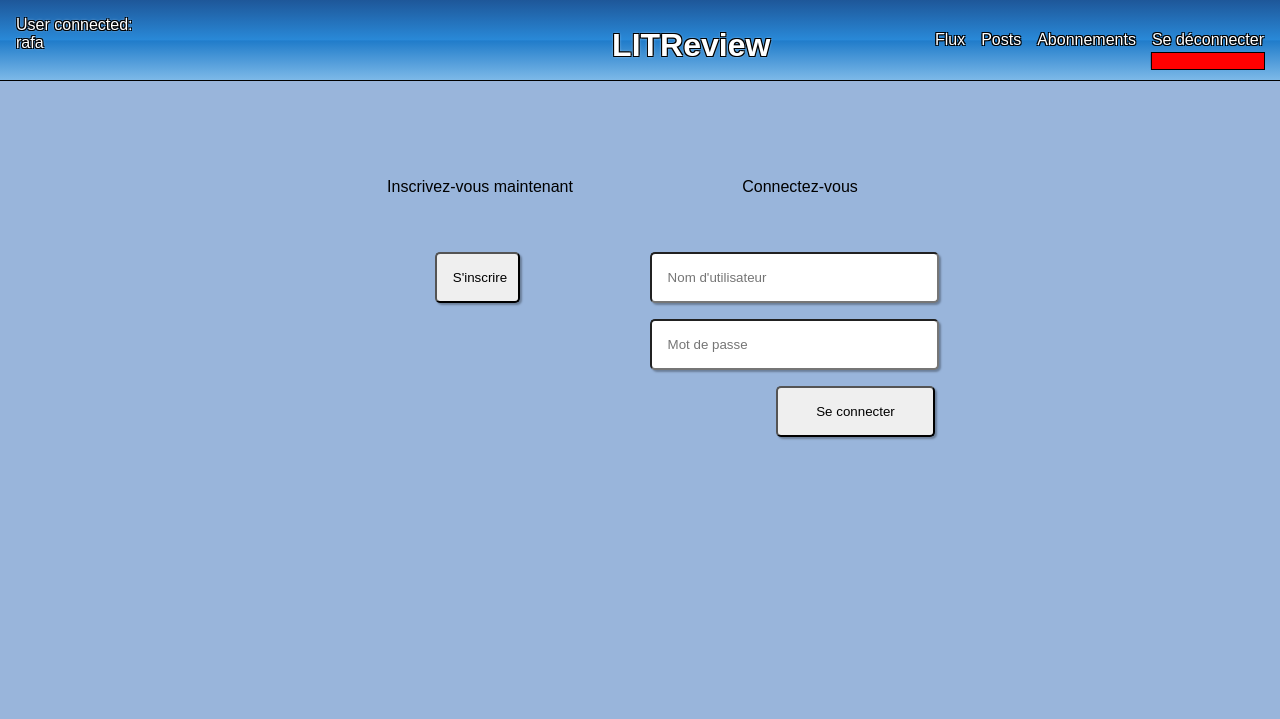
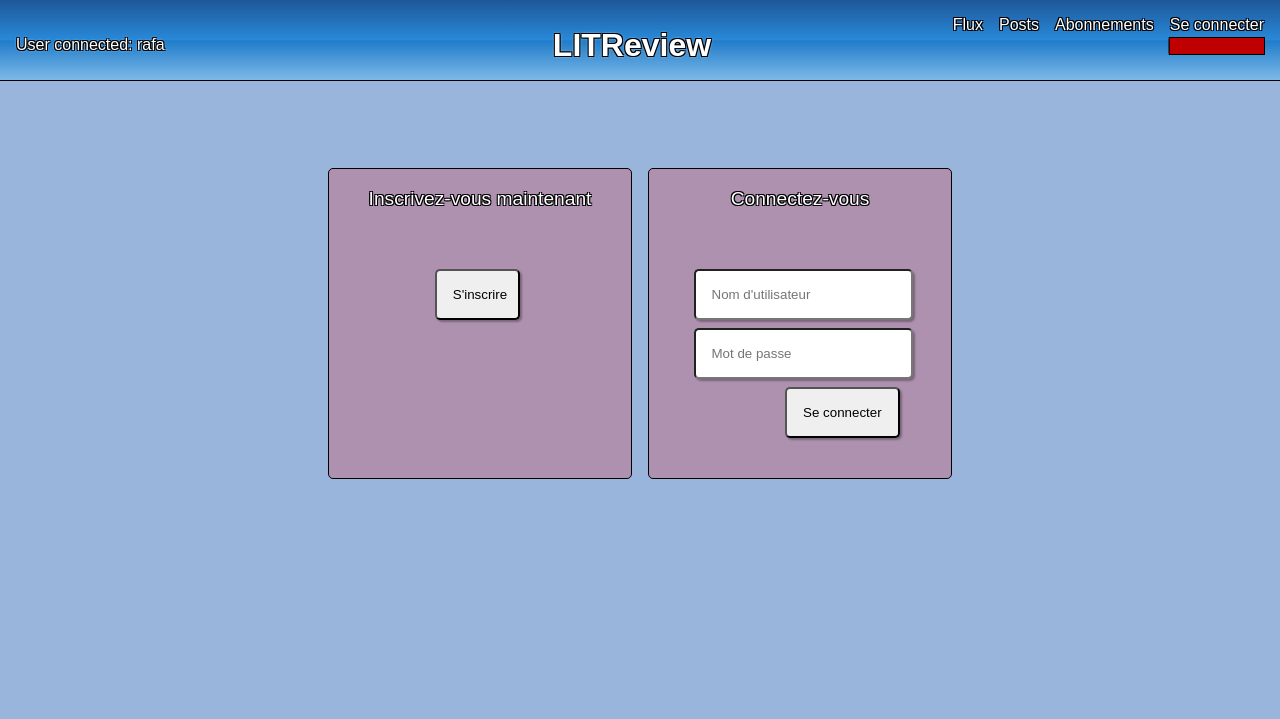
Before and after one commit to RafaRemote/oc_python_p9_develop_django_webapp, a Django app: page / in a window 1280 px wide. Shown: the top 719 px of the page. Run offline with Django 3.2, Linux system fonts and the light colour scheme; a user stored in the database is signed in; some libraries are stand-ins or nearby versions.

Commit message:
mext: register page to do

```diff
--- a/base/admin.py
+++ b/base/admin.py
@@ -1,7 +1,7 @@
 from django.contrib import admin
 
-from .models import Ticket, Review, UserFollows
+from .models import Ticket, Review, UserFollow
 
 admin.site.register(Ticket)
 admin.site.register(Review)
-admin.site.register(UserFollows)
+admin.site.register(UserFollow)
--- a/base/forms.py
+++ b/base/forms.py
@@ -1,12 +1,14 @@
 from django.forms import ModelForm
 from .models import Ticket, Review
+
 
 class TicketForm(ModelForm):
     class Meta:
         model = Ticket
-        fields = '__all__'
+        exclude = '__all__'
+
 
 class ReviewForm(ModelForm):
     class Meta:
         model = Review
-        fields = '__all__'
+        exclude = ['ticket', 'user']
--- a/base/templates/base/login_register.html
+++ b/base/templates/base/login_register.html
@@ -20,7 +20,7 @@
                     {% csrf_token %}
                     <input type="text" name="username" placeholder="Nom d'utilisateur"/>
                     <input type="password" name="password" placeholder="Mot de passe"/>
-                    <input type="submit" name="login" value="Se connecter"/>
+                    <input id="input-login" type="submit" name="login" value="Se connecter"/>
                 </form>
             </p>
         </div>
--- a/base/views.py
+++ b/base/views.py
@@ -3,12 +3,12 @@
 from django.contrib import messages
 from django.contrib.auth.decorators import login_required
 from django.contrib.auth import authenticate, login, logout
-from .models import Ticket, Review, UserFollows
+from .models import Ticket, Review, UserFollow
 from .forms import TicketForm, ReviewForm
 
-# Create your views here.
 
 def loginPage(request):
+    page = 'login'
     if request.method == 'POST':
         username = request.POST.get('username')
         password = request.POST.get('password')
@@ -25,12 +25,8 @@
             return redirect('flux')
         else:
             messages.error(request, 'Username or password is incorrect.')
-    context = {}
+    context = {'page': page}
     return render(request, 'base/login_register.html', context)
-
-def register(request):
-    context = {}
-    return render(request, 'base/register.html', context)
 
 @login_required(login_url='/')
 def flux(request):
@@ -56,6 +52,7 @@
 def create_ticket(request):
     ticketForm = TicketForm()
     if request.method == "POST":
+        print(request.POST)
         ticketForm = TicketForm(request.POST)
         if ticketForm.is_valid():
             ticketForm.save()
@@ -73,12 +70,24 @@
 
 @login_required(login_url='/')
 def create_critique(request):
-    reviewForm = ReviewForm()
-    if request.method == "POST":
-        reviewForm = ReviewForm(request.POST)
-        if reviewForm.is_valid():
-            reviewForm.save()
-            return redirect('flux')
+    reviewForm = ReviewForm(request.POST, request.FILES or None)
+    if request.method == 'POST' and request.POST.get('product_type') != None:
+        print('--------------------------------------------------------')
+        print('--------------------------------------------------------')
+        print('--------------------------------------------------------')
+        print('--------------------------------------------------------')
+        actualuser = User.objects.get(username=request.user)
+        review = Review.objects.create(
+            product_type = request.POST.get('product_type'),
+            product_description = request.POST.get('product_description'),
+            product_image = request.POST.get('produt_image'),
+            rating = request.POST.get('rating'),
+            headline = request.POST.get('headline'),
+            user = actualuser,
+            body = request.POST.get('body')
+        )
+        review.save()
+        return redirect('flux')
     context = {'reviewForm': reviewForm}
     return render(request, 'base/create_critique.html', context)
 
@@ -105,7 +114,12 @@
 
     # 1:56:20 update
 
-@login_required(login_url='/')
+
 def logoutUser(request):
     logout(request)
     return redirect('/')
+
+def register(request):
+    page = "register"
+    context = {}
+    return render(request, 'base/register.html', context)
--- /dev/null
+++ b/setup.cfg
@@ -0,0 +1,3 @@
+[flake8]
+max-line-length = 119
+exclude = .git, __pycache__, env/
--- a/static/styles/main.css
+++ b/static/styles/main.css
@@ -26,7 +26,7 @@
 .active {
     text-decoration: underline;
     text-decoration-thickness: 1rem;
-    text-decoration-color: red;
+    text-decoration-color: rgba(255,0,0,.75);
 
 }
 
@@ -42,7 +42,8 @@
         -1px 1px 0 #000,
         1px 1px 0 #000;
     border-bottom: 1px solid black;
-    display: flex;
+    display: grid;
+    grid-template-columns: 1fr 1fr 1fr;
     background: #1e5799; /* Old browsers */
     background: -moz-linear-gradient(top,  #1e5799 0%, #2989d8 50%, #207cca 51%, #7db9e8 100%); /* FF3.6-15 */
     background: -webkit-linear-gradient(top,  #1e5799 0%,#2989d8 50%,#207cca 51%,#7db9e8 100%); /* Chrome10-25,Safari5.1-6 */
@@ -50,10 +51,27 @@
     filter: progid:DXImageTransform.Microsoft.gradient( startColorstr='#1e5799', endColorstr='#7db9e8',GradientType=0 ); /* IE6-9 */
 }
 
+.navbar-auth{
+    display: flex;
+    justify-content: flex-start;
+    align-items: center;
+    width: 100%;
+}
+
 .navbar-title{
+    display: flex;
+    justify-content:center;
+    align-items: center;
     font-size: .9rem;
-    width: 55%;
-    text-align: right;
+    width: 100%;
+}
+
+.navbar-satellites{
+    width: 100%;
+    padding-top: 1rem;
+    display: flex;
+    align-items: flex-start;
+    justify-content: flex-end;
 }
 
 nav h1 {
@@ -78,18 +96,7 @@
     0px 0px 3px #fff;
 }
 
-.navbar-satellites{
-    width: 45%;
-    display: flex;
-    align-items: center;
-    justify-content: end;
-    /* font-size: .4rem; */
-}
-
-
-
-
-#create-ticket{
+.create-ticket{
     width: 60vw;
     margin: 2.5rem auto;
     display: flex;
@@ -154,26 +153,55 @@
     justify-content: space-between;
 }
 
+.flux-log-container{
+    margin: auto;
+    width: 100%;
+    padding: 1rem;
+    margin: 1rem;
+    display: flex;
+    justify-content: space-between;
+}
+
+.flux-container {
+    width: 100%;
+    padding: 1rem;
+}
+
 .log{
     width: 50%;
-    margin: .1rem;
+    margin: .5rem;
     display: flex;
     flex-direction: column;
     justify-content: flex-start;
     align-items: center;
+    background-color: rgba(255, 0, 0, .20);
+    border: 1px solid black;
+    border-radius: 5px;
+}
+
+.log > p:first-child {
+    font-size: 1.2rem;
+    color: white;
+    text-align: center;
+    text-shadow:
+    -1px -1px 0 #000,
+    1px -1px 0 #000,
+    -1px 1px 0 #000,
+    1px 1px 0 #000;
 }
 
 .log input {
     width: 80%;
+    display: flex;
+    justify-content: center;
+    align-items: center;
 }
 
-.log:last-child input:last-child {
+#input-login {
     position: relative;
     width: 50%;
     left: 40%;
-
 }
-
 
 .messages {
     background-color: red;
--- a/templates/navbar.html
+++ b/templates/navbar.html
@@ -1,9 +1,11 @@
 <nav>
-    {% if user.is_authenticated %}
-        <p class="logged-user">User connected: {{ user }}</p>
-    {% else %}
-        <p class="logged-user">User connected: None</p>
-    {% endif %}
+    <div class="navbar-auth">
+        {% if user.is_authenticated %}
+            <p class="logged-user">User connected: {{ user }}</p>
+        {% else %}
+            <p class="logged-user">User connected: None</p>
+        {% endif %}
+    </div>
     <div class="navbar-title">
         <a href="/">
             <h1>LITReview</h1>
@@ -29,10 +31,10 @@
                 <a href="{% url 'abo' %}">Abonnements</a>
             {% endif %}
 
-            {% if request.get_full_path == "/" %}
-                <a href="{% url 'logout' %}" class="active">Se déconnecter</a>
+            {% if request.get_full_path == "/" and user.is_authenticated %}
+                <a href="{% url 'logout' %}" class="active">Se connecter</a>
             {% else %}
-                <a href="{% url 'logout' %}">Se déconnecter</a>
+                <a href="{% url 'login' %}">Se déconnecter</a>
             {% endif %}
         </div>
     {% endif %}
```
Also changed, not shown: other parts of static/styles/main.css (+38 -15 lines), base/models.py (+66 -21 lines), base/templates/base/create_critique.html (+5 -7 lines), base/templates/base/create_ticket.html (+10 -12 lines), base/templates/base/flux.html (+5 -3 lines), base/templates/base/register.html (+19 -1 lines), base/migrations/0002_auto_20211009_0917.py (deleted), base/migrations/0002_auto_20211010_2047.py (added), base/migrations/0003_alter_review_ticket.py (added), base/migrations/0003_auto_20211009_0926.py (deleted), db.sqlite3.
